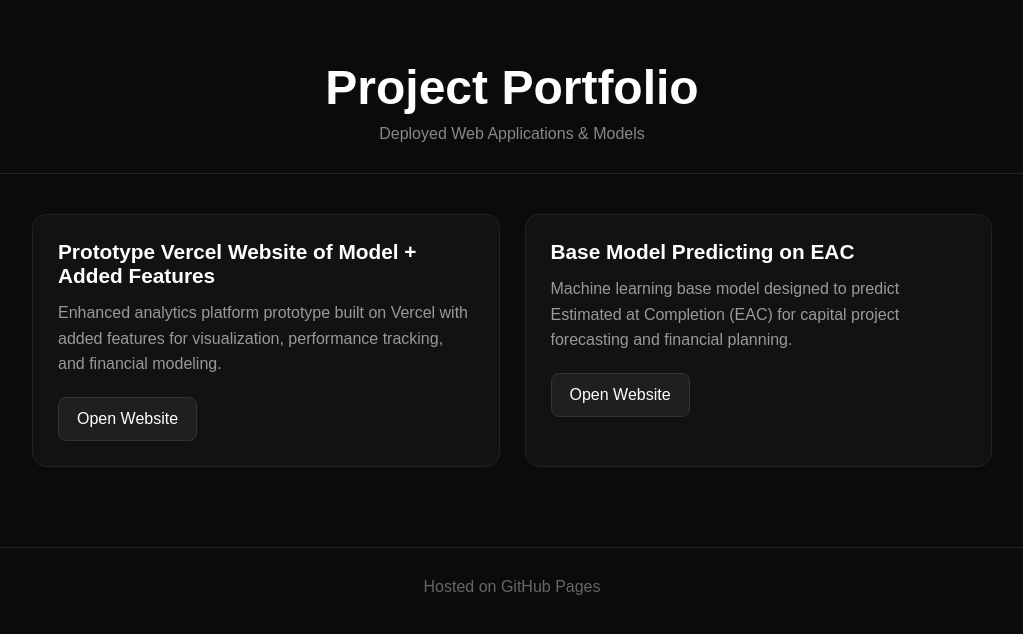
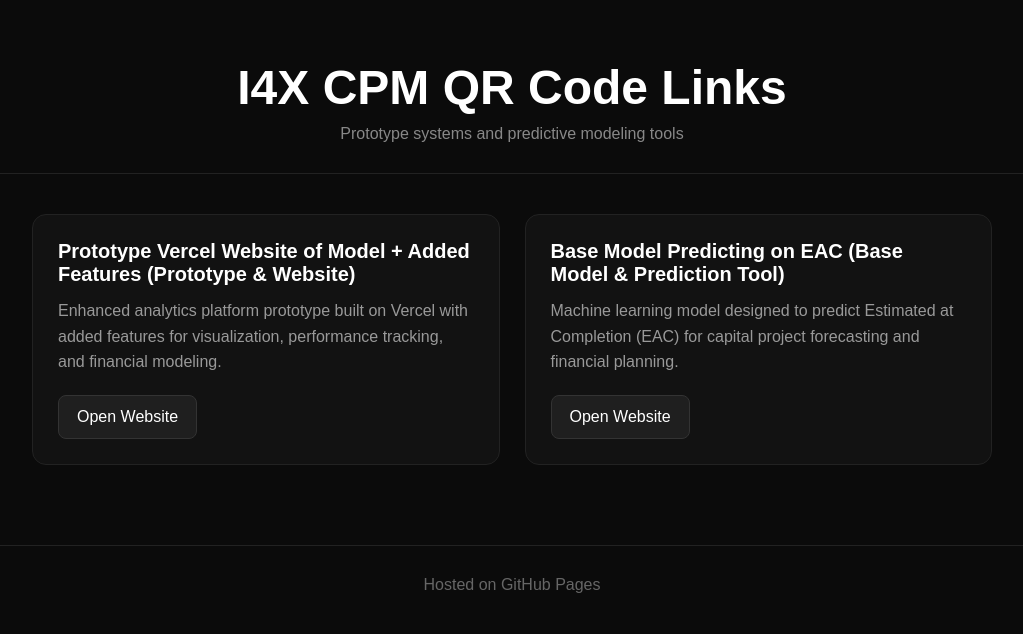
Before and after one commit to Blanky1/Blank1.github.io, a plain HTML site: page index.html in a window 1280 px wide. Shown: the whole page, without its empty margins (128-1151 px from the left). Drawn offline with Linux system fonts and the light colour scheme.

Commit message:
Revise project title and card headings in index.html
Updated title and header text for the project portfolio. Modified card headings for clarity.

```diff
--- a/index.html
+++ b/index.html
@@ -3,7 +3,7 @@
 <head>
 <meta charset="UTF-8">
 <meta name="viewport" content="width=device-width, initial-scale=1.0">
-<title>Project Portfolio</title>
+<title>I4X CPM QR Code Links</title>
 
 <style>
 *{
@@ -57,7 +57,7 @@ main{
 
 .card h2{
   margin-bottom:12px;
-  font-size:1.3rem;
+  font-size:1.25rem;
 }
 
 .card p{
@@ -100,15 +100,15 @@ footer{
 <body>
 
 <header>
-  <h1>Project Portfolio</h1>
-  <p>Deployed Web Applications & Models</p>
+  <h1>I4X CPM QR Code Links</h1>
+  <p>Prototype systems and predictive modeling tools</p>
 </header>
 
 <main>
 
   <!-- UCSD PROTOTYPE -->
   <div class="card">
-    <h2>Prototype Vercel Website of Model + Added Features</h2>
+    <h2>Prototype Vercel Website of Model + Added Features (Prototype & Website)</h2>
     <p>
       Enhanced analytics platform prototype built on Vercel with added features for
       visualization, performance tracking, and financial modeling.
@@ -124,9 +124,9 @@ footer{
 
   <!-- BASE MODEL -->
   <div class="card">
-    <h2>Base Model Predicting on EAC</h2>
+    <h2>Base Model Predicting on EAC (Base Model & Prediction Tool)</h2>
     <p>
-      Machine learning base model designed to predict Estimated at Completion (EAC)
+      Machine learning model designed to predict Estimated at Completion (EAC)
       for capital project forecasting and financial planning.
     </p>
 
```
